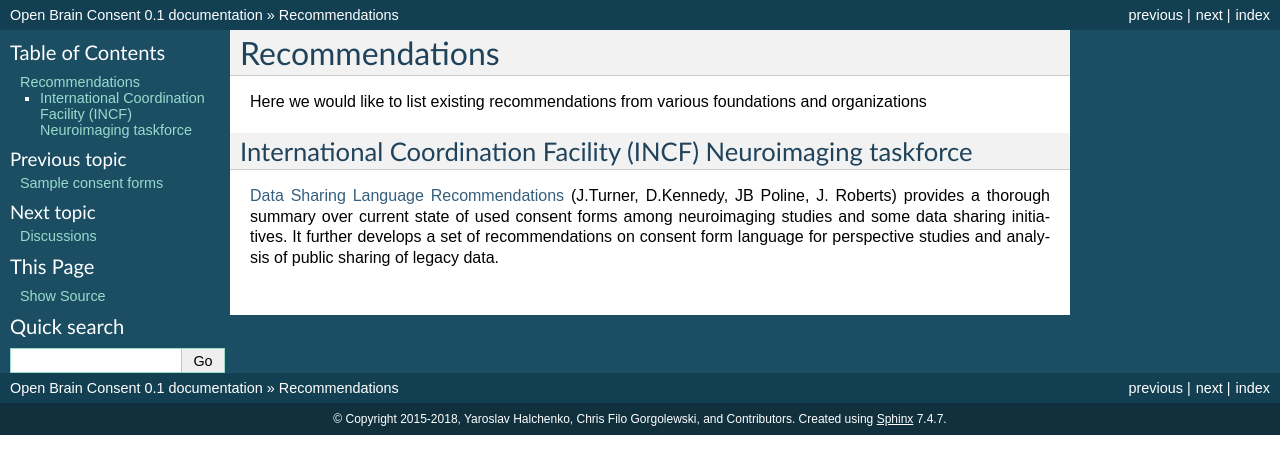
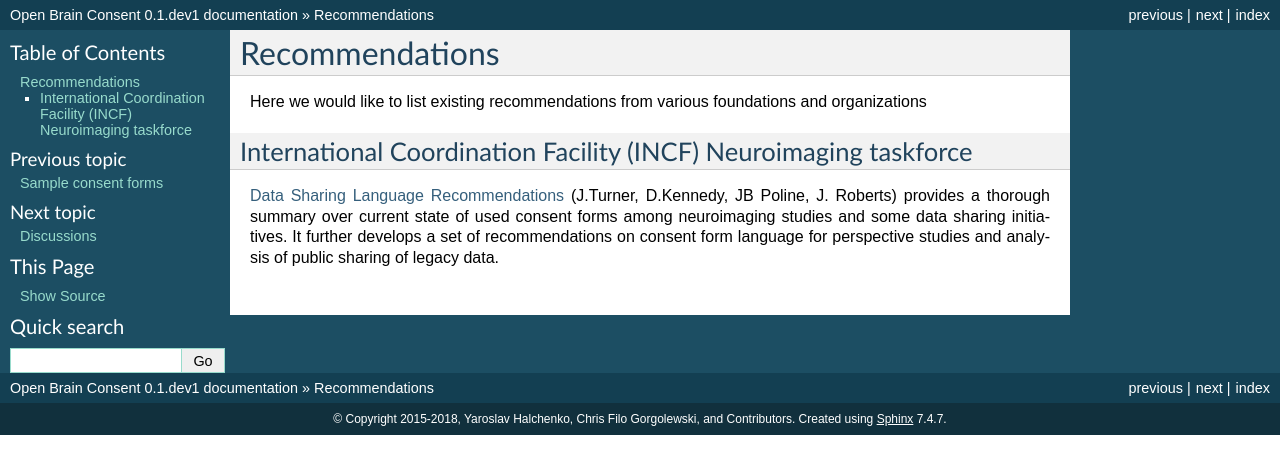
Before and after one commit to con/open-brain-consent, a Sphinx documentation site: the page built from docs/source/recommendations.rst, in a window 1280 px wide. Shown: the top 474 px of the page. Built offline with Sphinx 7.4.7, drawn with Linux system fonts in a browser that asks for light colours.

Commit message:
Keep going

```diff
--- a/docs/source/conf.py
+++ b/docs/source/conf.py
@@ -56,7 +56,7 @@ copyright = u'2015-2018, Yaroslav Halchenko, Chris Filo Gorgolewski, and Contrib
 # The short X.Y version.
 version = '0.1'
 # The full version, including alpha/beta/rc tags.
-release = '0.1'
+release = '0.1.dev1'
 
 # The language for content autogenerated by Sphinx. Refer to documentation
 # for a list of supported languages.
```
Also changed, not shown: CHANGELOG.md (+13 -2 lines).
